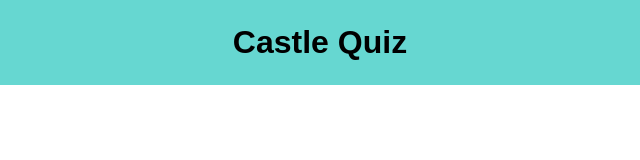
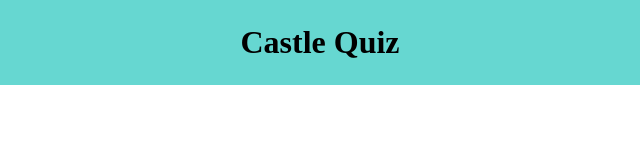
Before and after one commit to TS-Severin/tillmann-quiz-app, a plain HTML site: page index.html in a window 1280 px wide. Shown: the full height of the page, 320-960 px from the left. Drawn offline with Linux system fonts and the light colour scheme.

```diff
--- a/style.css
+++ b/style.css
@@ -14,7 +14,7 @@ header {
   z-index: 1;
   text-align: center;
   background-color: var(--background-color-header-footer);
-  font-family: var(--font-family-content);
+  font-family: var(--font-family-headline);
 }
 
 header h1 {
```
